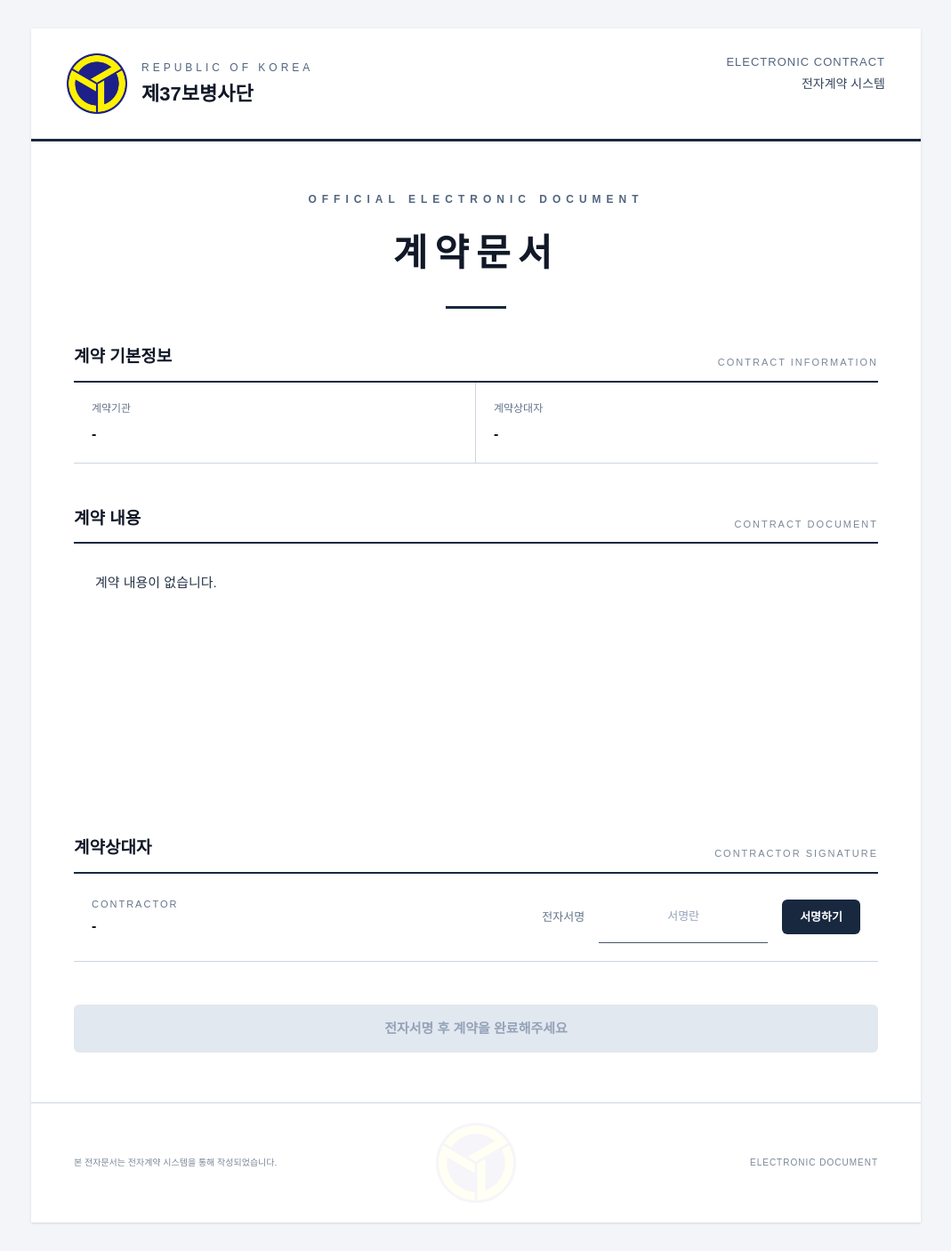
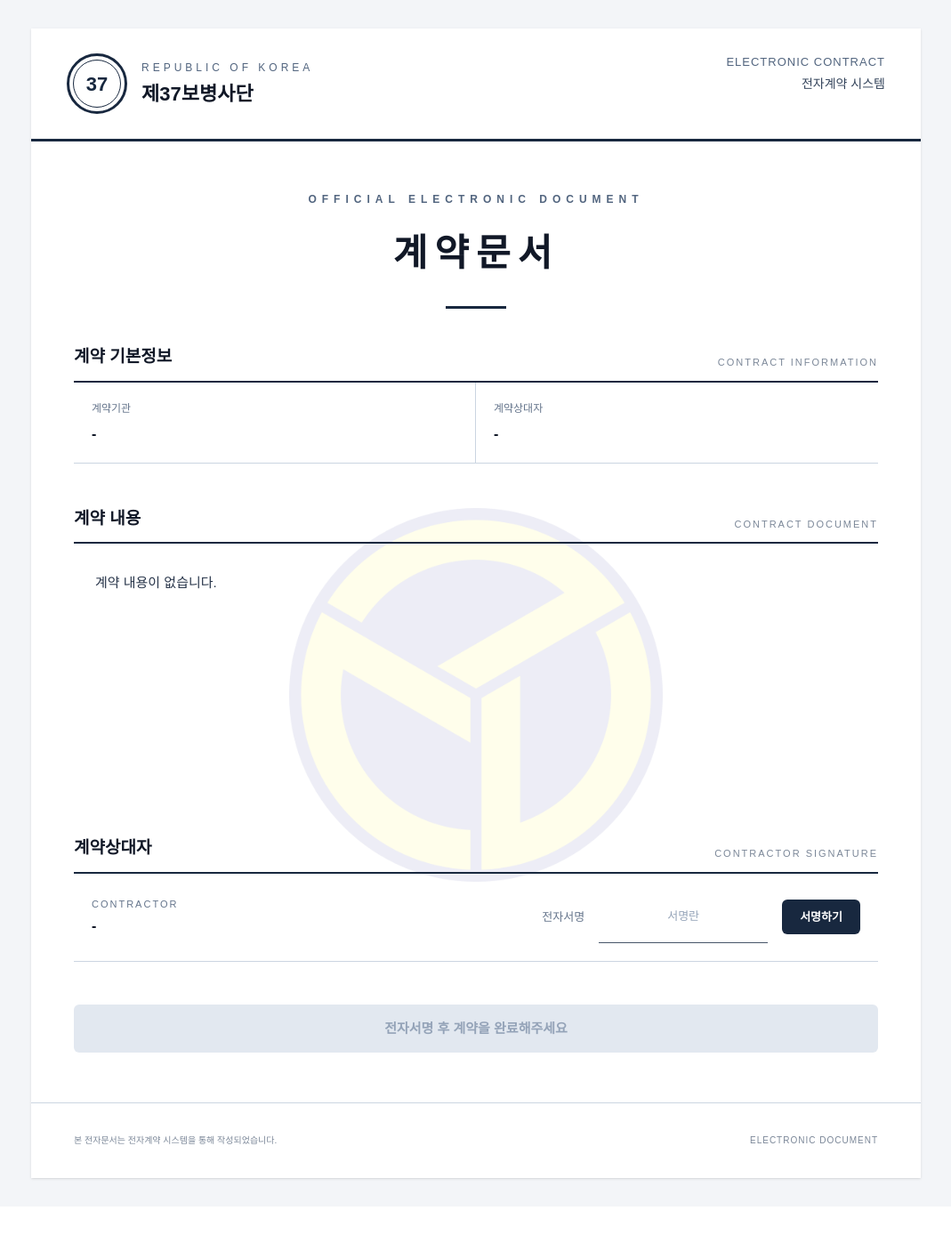
Before and after one commit to ghkdghkd1010-dev/contract-sign, a Next.js app: page /contract/1 in a window 1280 px wide. Shown: the whole page at 89% size, without its empty margins (105-1174 px from the left). After the commit the page ends 1356 px from the top, so only its background shows below. Built offline with nearby package versions, Linux system fonts and the light colour scheme; no server answers.

Commit message:
Adjust footer watermark

```diff
--- a/components/ContractView.tsx
+++ b/components/ContractView.tsx
@@ -20,24 +20,43 @@ export default function ContractView({
   onComplete,
 }: ContractViewProps) {
   return (
-    <div className="mx-auto w-full max-w-[1000px] overflow-x-hidden bg-white shadow-sm">
-      {/* =========================
+    <div className="relative mx-auto w-full max-w-[1000px] overflow-hidden bg-white shadow-sm">
+
+      {/* =========================================================
+          37사단 워터마크
+          - 문서 전체 기준 중앙보다 조금 아래
+          - 계약 내용 영역에 자연스럽게 위치
+          - opacity 0.08
+      ========================================================= */}
+      <div
+        aria-hidden="true"
+        className="pointer-events-none absolute left-1/2 top-[58%] z-0 -translate-x-1/2 -translate-y-1/2 opacity-[0.08]"
+      >
+        <img
+          src="/37-logo.webp"
+          alt=""
+          className="h-auto w-[300px] object-contain sm:w-[360px] md:w-[420px]"
+        />
+      </div>
+
+      {/* =========================================================
           상단 문서 헤더
-      ========================= */}
-      <header className="border-b-[3px] border-[#18283f] px-5 py-6 sm:px-8 sm:py-7 md:px-10">
+      ========================================================= */}
+      <header className="relative z-10 border-b-[3px] border-[#18283f] px-5 py-6 sm:px-8 sm:py-7 md:px-10">
         <div className="flex items-start justify-between gap-4">
-          {/* 왼쪽 로고 + 기관명 */}
+
+          {/* 좌측 */}
           <div className="flex min-w-0 items-center gap-3 sm:gap-4">
-            {/* 37사단 실제 로고 */}
-            <div className="h-[52px] w-[52px] shrink-0 sm:h-[68px] sm:w-[68px]">
-              <img
-                src="/37-logo.webp"
-                alt="제37보병사단 마크"
-                className="h-full w-full object-contain"
-              />
+
+            {/* 37사단 마크 */}
+            <div className="flex h-[52px] w-[52px] shrink-0 items-center justify-center rounded-full border-[3px] border-[#18283f] sm:h-[68px] sm:w-[68px]">
+              <div className="flex h-[40px] w-[40px] items-center justify-center rounded-full border border-[#18283f] sm:h-[54px] sm:w-[54px]">
+                <span className="text-[17px] font-bold text-[#18283f] sm:text-[22px]">
+                  37
+                </span>
+              </div>
             </div>
 
-            {/* 기관명 */}
             <div className="min-w-0">
               <div className="truncate text-[8px] tracking-[2px] text-[#52657f] sm:text-[12px] sm:tracking-[4px]">
                 REPUBLIC OF KOREA
@@ -49,7 +68,7 @@ export default function ContractView({
             </div>
           </div>
 
-          {/* 오른쪽 문서 정보 */}
+          {/* 우측 */}
           <div className="shrink-0 text-right">
             <div className="text-[9px] tracking-[0.5px] text-[#52657f] sm:text-[13px] sm:tracking-[1px]">
               ELECTRONIC CONTRACT
@@ -62,10 +81,11 @@ export default function ContractView({
         </div>
       </header>
 
-      {/* =========================
+      {/* =========================================================
           제목
-      ========================= */}
-      <section className="px-5 pb-8 pt-10 text-center sm:px-10 sm:pb-10 sm:pt-14">
+      ========================================================= */}
+      <section className="relative z-10 px-5 pb-8 pt-10 text-center sm:px-10 sm:pb-10 sm:pt-14">
+
         <div className="text-[8px] font-semibold tracking-[3px] text-[#52657f] sm:text-[12px] sm:tracking-[6px]">
           OFFICIAL ELECTRONIC DOCUMENT
         </div>
@@ -77,10 +97,11 @@ export default function ContractView({
         <div className="mx-auto mt-5 h-[3px] w-[55px] bg-[#18283f] sm:mt-7 sm:w-[68px]" />
       </section>
 
-      {/* =========================
+      {/* =========================================================
           계약 기본정보
-      ========================= */}
-      <section className="px-5 sm:px-10 md:px-12">
+      ========================================================= */}
+      <section className="relative z-10 px-5 sm:px-10 md:px-12">
+
         <div className="mb-3 flex items-end justify-between gap-3">
           <h2 className="text-[17px] font-bold text-[#111827] sm:text-[19px]">
             계약 기본정보
@@ -92,7 +113,9 @@ export default function ContractView({
         </div>
 
         <div className="border-t-2 border-[#18283f]">
+
           <div className="grid grid-cols-1 border-b border-[#cbd5e1] sm:grid-cols-2">
+
             {/* 계약기관 */}
             <div className="border-b border-[#cbd5e1] px-4 py-4 sm:border-b-0 sm:border-r sm:px-5 sm:py-5">
               <div className="text-[11px] text-[#64748b] sm:text-[12px]">
@@ -114,15 +137,18 @@ export default function ContractView({
                 {contractor || "-"}
               </div>
             </div>
+
           </div>
         </div>
       </section>
 
-      {/* =========================
+      {/* =========================================================
           계약 내용
-      ========================= */}
-      <section className="px-5 pt-9 sm:px-10 sm:pt-12 md:px-12">
+      ========================================================= */}
+      <section className="relative z-10 px-5 pt-9 sm:px-10 sm:pt-12 md:px-12">
+
         <div className="mb-3 flex items-end justify-between gap-3">
+
           <h2 className="text-[17px] font-bold text-[#111827] sm:text-[19px]">
             계약 내용
           </h2>
@@ -130,20 +156,25 @@ export default function ContractView({
           <span className="hidden text-[11px] tracking-[2px] text-[#7b8798] sm:block">
             CONTRACT DOCUMENT
           </span>
+
         </div>
 
         <div className="border-t-2 border-[#18283f]">
+
           <div className="min-h-[220px] whitespace-pre-wrap break-words px-4 py-5 text-[14px] leading-7 text-[#273449] sm:min-h-[280px] sm:px-6 sm:py-7 sm:text-[15px] sm:leading-8">
             {contractText || "계약 내용이 없습니다."}
           </div>
+
         </div>
       </section>
 
-      {/* =========================
+      {/* =========================================================
           계약상대자 서명
-      ========================= */}
-      <section className="px-5 pb-9 pt-9 sm:px-10 sm:pb-12 sm:pt-12 md:px-12">
+      ========================================================= */}
+      <section className="relative z-10 px-5 pb-9 pt-9 sm:px-10 sm:pb-12 sm:pt-12 md:px-12">
+
         <div className="mb-3 flex items-end justify-between gap-3">
+
           <h2 className="text-[17px] font-bold text-[#111827] sm:text-[19px]">
             계약상대자
           </h2>
@@ -151,12 +182,16 @@ export default function ContractView({
           <span className="hidden text-[11px] tracking-[2px] text-[#7b8798] sm:block">
             CONTRACTOR SIGNATURE
           </span>
+
         </div>
 
         <div className="border-t-2 border-[#18283f]">
+
           <div className="flex flex-col gap-5 border-b border-[#cbd5e1] px-4 py-5 sm:flex-row sm:items-center sm:justify-between sm:px-5">
+
             {/* 업체 */}
             <div className="min-w-0">
+
               <div className="text-[10px] tracking-[2px] text-[#64748b] sm:text-[11px]">
                 CONTRACTOR
               </div>
@@ -164,16 +199,18 @@ export default function ContractView({
               <div className="mt-1 break-words text-[15px] font-bold leading-6 text-[#111827] sm:text-[16px]">
                 {contractor || "-"}
               </div>
+
             </div>
 
             {/* 서명 영역 */}
             <div className="flex w-full flex-col gap-3 sm:w-auto sm:flex-row sm:items-center sm:gap-4">
+
               <span className="text-[12px] text-[#64748b] sm:text-[13px]">
                 전자서명
               </span>
 
-              {/* 서명란 */}
               <div className="flex h-[58px] w-full max-w-[260px] items-center justify-center border-b border-[#475569] sm:w-[190px]">
+
                 {signature ? (
                   <img
                     src={signature}
@@ -185,9 +222,9 @@ export default function ContractView({
                     서명란
                   </span>
                 )}
+
               </div>
 
-              {/* 서명하기 */}
               {!completed && (
                 <button
                   type="button"
@@ -197,16 +234,18 @@ export default function ContractView({
                   {signature ? "서명 수정" : "서명하기"}
                 </button>
               )}
+
             </div>
           </div>
         </div>
       </section>
 
-      {/* =========================
+      {/* =========================================================
           계약 완료 버튼
-      ========================= */}
+      ========================================================= */}
       {!completed && (
-        <div className="px-5 pb-10 sm:px-10 sm:pb-14 md:px-12">
+        <div className="relative z-10 px-5 pb-10 sm:px-10 sm:pb-14 md:px-12">
+
           <button
             type="button"
             onClick={onComplete}
@@ -221,16 +260,20 @@ export default function ContractView({
               ? "전자계약 완료"
               : "전자서명 후 계약을 완료해주세요"}
           </button>
+
         </div>
       )}
 
-      {/* =========================
+      {/* =========================================================
           완료 상태
-      ========================= */}
+      ========================================================= */}
       {completed && (
-        <div className="mx-5 mb-10 border border-[#cbd5e1] bg-[#f8fafc] px-5 py-5 sm:mx-10 sm:mb-14 sm:px-6 md:mx-12">
+        <div className="relative z-10 mx-5 mb-10 border border-[#cbd5e1] bg-[#f8fafc] px-5 py-5 sm:mx-10 sm:mb-14 sm:px-6 md:mx-12">
+
           <div className="flex items-center justify-between gap-4">
+
             <div className="min-w-0">
+
               <div className="text-[10px] tracking-[2px] text-[#64748b]">
                 CONTRACT STATUS
               </div>
@@ -238,43 +281,36 @@ export default function ContractView({
               <div className="mt-1 text-[15px] font-bold text-[#18283f] sm:text-[16px]">
                 전자계약 체결 완료
               </div>
+
             </div>
 
             <div className="flex h-9 w-9 shrink-0 items-center justify-center rounded-full border-2 border-[#18283f] text-[16px] font-bold text-[#18283f]">
               ✓
             </div>
+
           </div>
         </div>
       )}
 
-      {/* =========================
-          하단 푸터
-          37사단 워터마크
-      ========================= */}
-      <footer className="relative flex min-h-[120px] items-center overflow-hidden border-t border-[#cbd5e1] px-5 py-8 sm:min-h-[135px] sm:px-10 sm:py-9 md:px-12">
-        {/* 37사단 워터마크 */}
-        <div
-          aria-hidden="true"
-          className="pointer-events-none absolute inset-0 flex items-center justify-center opacity-[0.045]"
-        >
-          <img
-            src="/37-logo.webp"
-            alt=""
-            className="h-[72px] w-[72px] object-contain sm:h-[90px] sm:w-[90px]"
-          />
-        </div>
+      {/* =========================================================
+          하단
+      ========================================================= */}
+      <footer className="relative z-10 border-t border-[#cbd5e1] px-5 py-8 sm:px-10 sm:py-8 md:px-12">
 
-        {/* 하단 정보 */}
-        <div className="relative z-10 flex w-full flex-col items-center gap-2 text-center text-[10px] leading-5 text-[#7b8798] sm:flex-row sm:items-center sm:justify-between sm:text-left">
-          <span className="break-keep">
+        <div className="flex flex-col items-center gap-2 text-center text-[10px] leading-5 text-[#7b8798] sm:flex-row sm:items-center sm:justify-between sm:text-left">
+
+          <span>
             본 전자문서는 전자계약 시스템을 통해 작성되었습니다.
           </span>
 
           <span className="tracking-[1px]">
             ELECTRONIC DOCUMENT
           </span>
+
         </div>
+
       </footer>
+
     </div>
   );
 }
```
